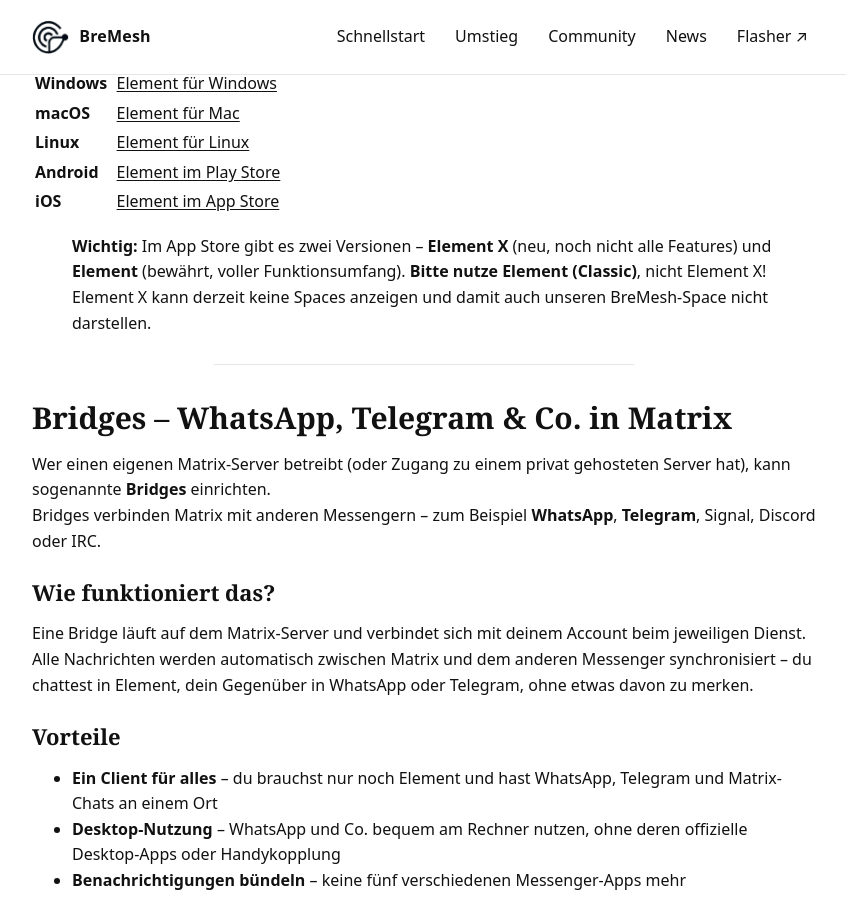
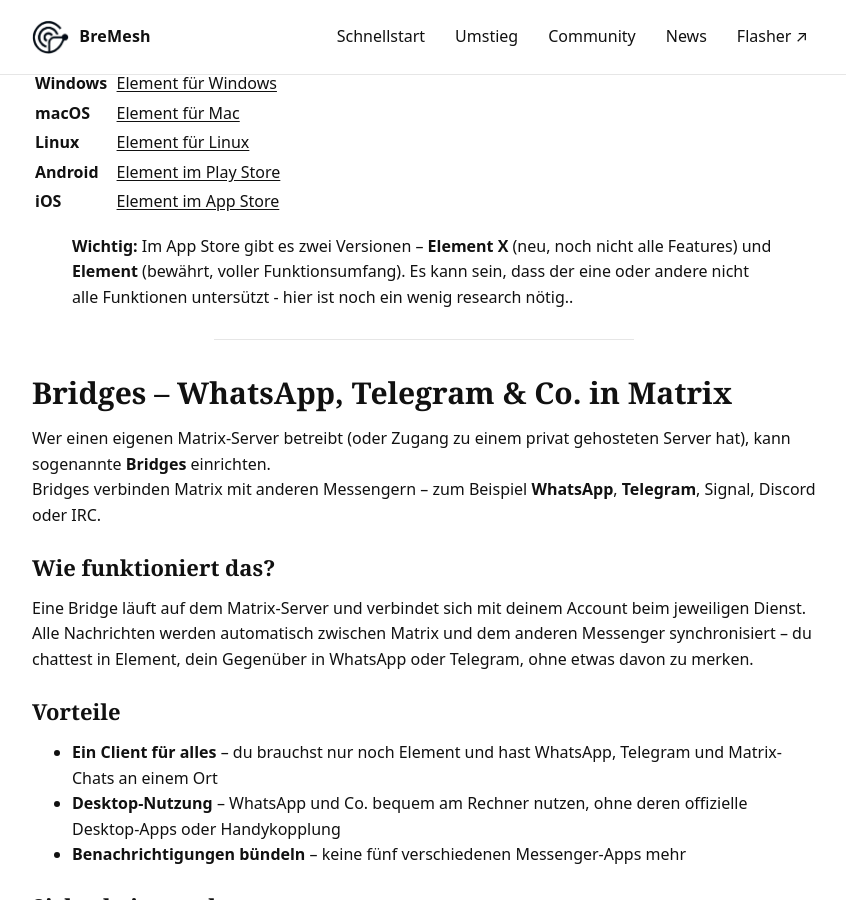
Before and after one commit to NordCen/BreMeshPeople, a Jekyll site: the page built from matrix.md, in a window 1280 px wide and 900 px high, scrolled down 1316 px. Shown: the whole window, without its empty margins (216-1062 px from the left). Built offline with Jekyll 4.4.1, drawn with Linux system fonts in a browser that asks for light colours.

```diff
--- a/matrix.md
+++ b/matrix.md
@@ -45,7 +45,7 @@
 | **Android** | [Element im Play Store](https://play.google.com/store/apps/details?id=im.vector.app) |
 | **iOS** | [Element im App Store](https://apps.apple.com/app/element-messenger/id1083446067) |
 
-> **Wichtig:** Im App Store gibt es zwei Versionen – **Element X** (neu, noch nicht alle Features) und **Element** (bewährt, voller Funktionsumfang). **Bitte nutze Element (Classic)**, nicht Element X! Element X kann derzeit keine Spaces anzeigen und damit auch unseren BreMesh-Space nicht darstellen.
+> **Wichtig:** Im App Store gibt es zwei Versionen – **Element X** (neu, noch nicht alle Features) und **Element** (bewährt, voller Funktionsumfang). Es kann sein, dass der eine oder andere nicht alle Funktionen untersützt - hier ist noch ein wenig research nötig..
 
 <hr>
 
```
